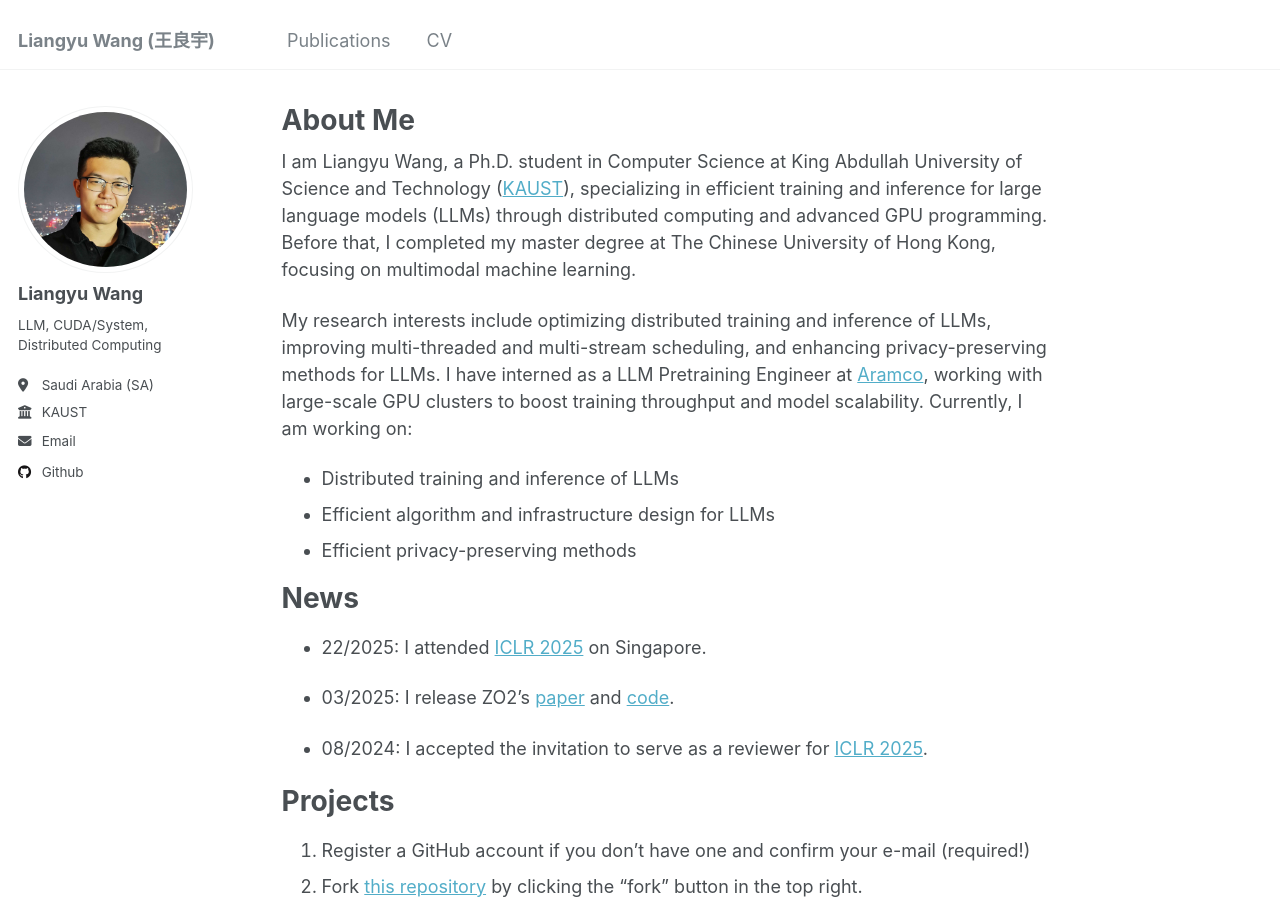
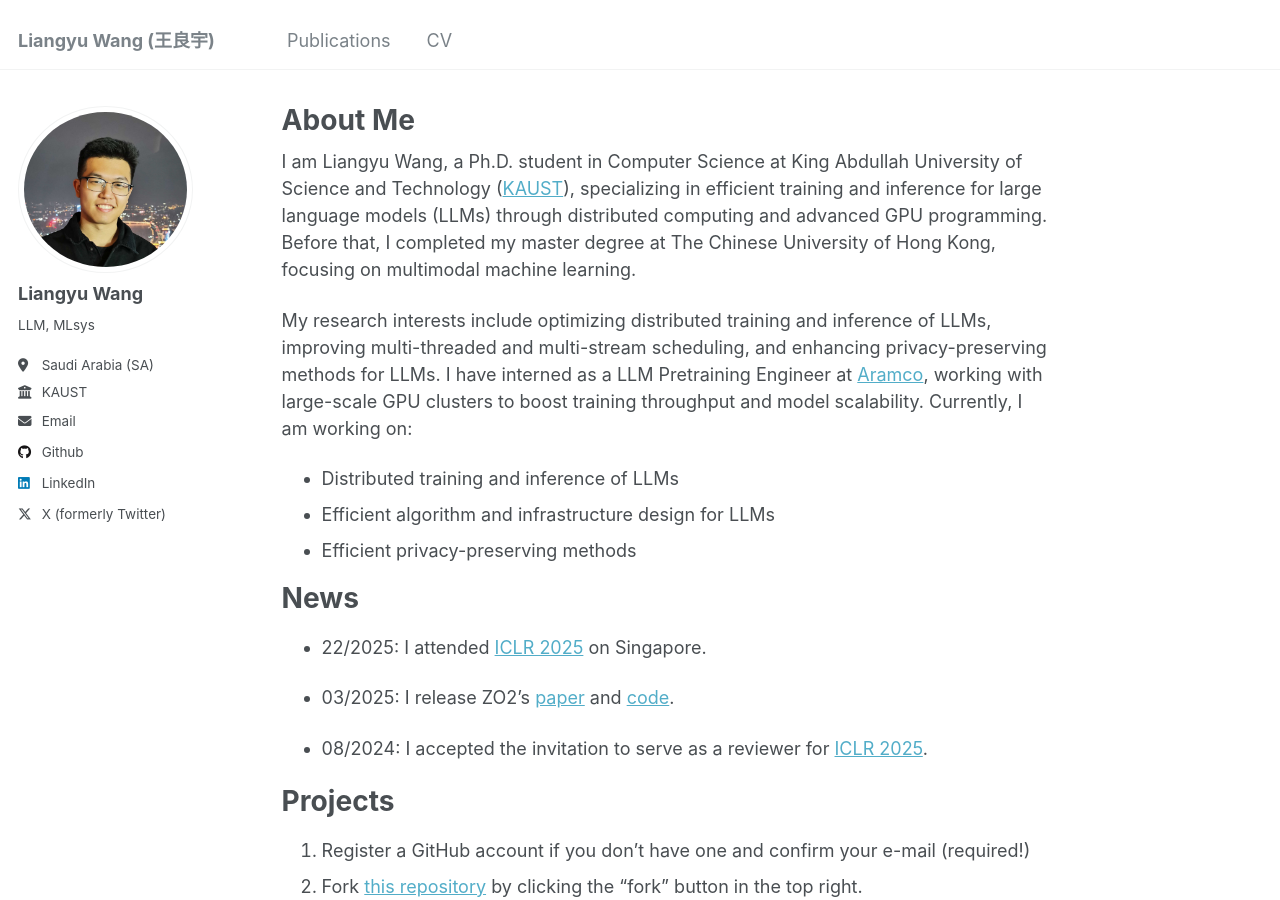
Before and after one commit to liangyuwang/liangyuwang.github.io, a Jekyll site: the page built from _pages/about.md, in a window 1280 px wide and 900 px high. Built offline with Jekyll 4.4.1, drawn with Linux system fonts in a browser that asks for light colours; part of the change alters nothing that is shown.

Commit message:
update _config

```diff
--- a/_config.yml
+++ b/_config.yml
@@ -24,7 +24,7 @@ author:
   avatar           : "profile.png"
   name             : "Liangyu Wang"
   pronouns         : # example: "she/her"
-  bio              : "LLM, CUDA/System, Distributed Computing"
+  bio              : "LLM, MLsys"
   location         : "Saudi Arabia (SA)"
   employer         : "KAUST"
   uri              : # URL
@@ -57,7 +57,7 @@ author:
   keybase          : # Username
   instagram        : # Username
   lastfm           : # Username
-  linkedin         : # Username
+  linkedin         : "liangyu-wang-in"
   mastodon         : # URL
   medium           : # URL
   pinterest        : # Username
@@ -65,7 +65,7 @@ author:
   steam            : # Username
   telegram         : # URL
   tumblr           : # Username
-  twitter          : # Username for X / Twitter
+  twitter          : "liangyuwang10"
   vine             : # Username
   weibo            : # Username
   wikipedia        : # Username
```
